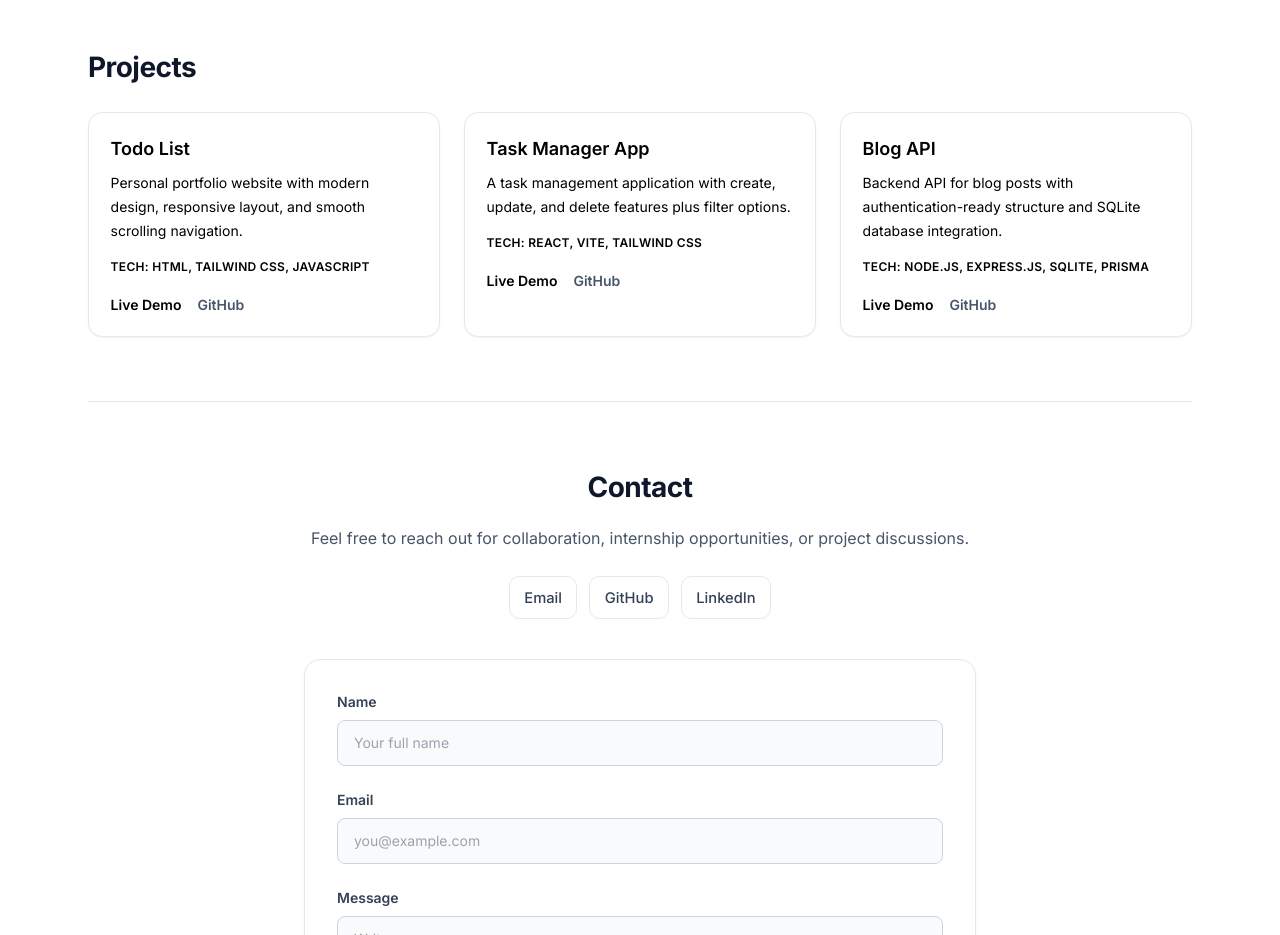
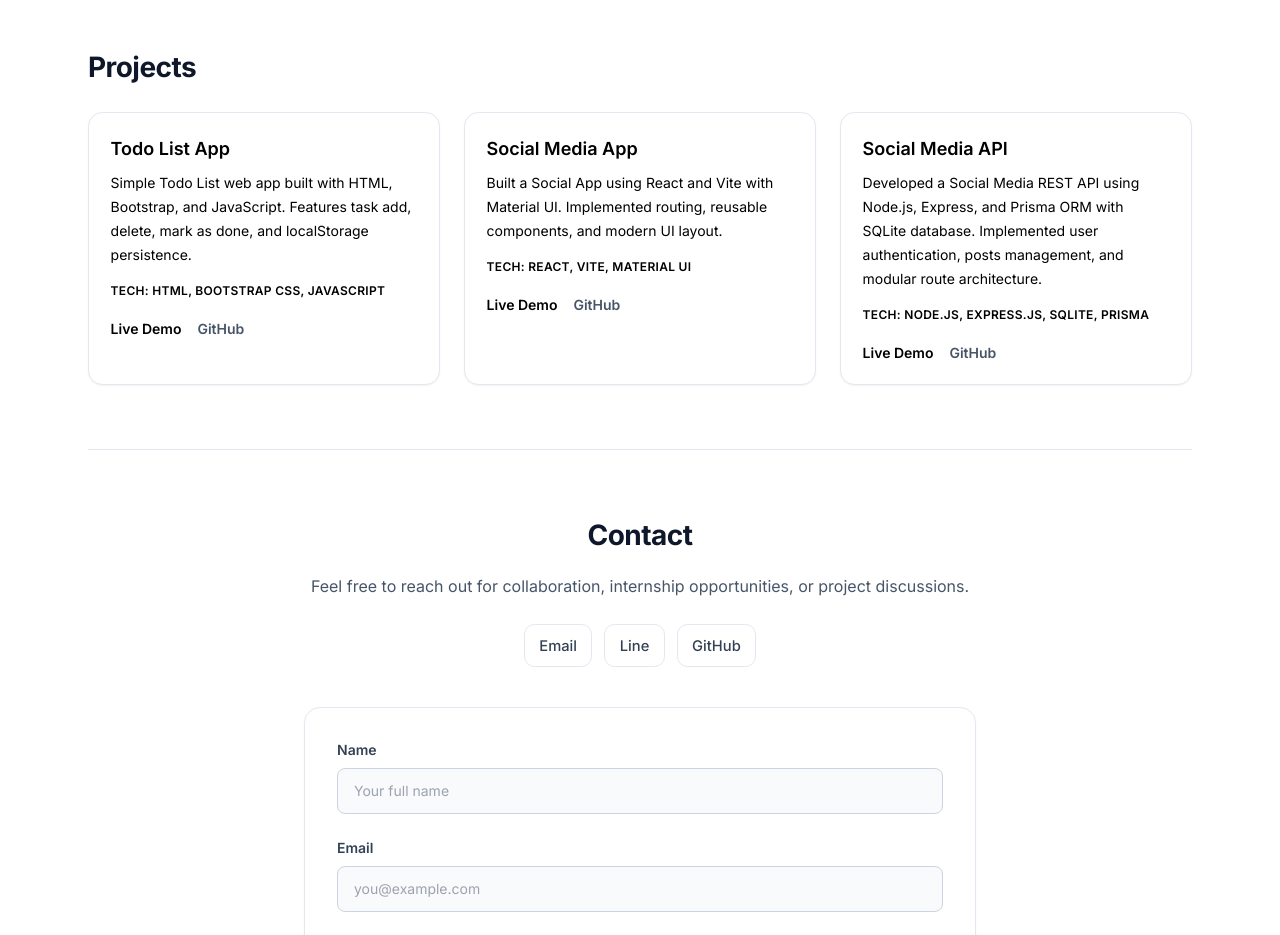
Before and after one commit to HtetNaingWynn/portfolio, a plain HTML site: page index.html in a window 1280 px wide. Shown: the part 1820-2755 px from the top of the page. Drawn offline with nearby package versions, Linux system fonts and the light colour scheme.

Commit message:
fourth commit

```diff
--- a/index.html
+++ b/index.html
@@ -1,15 +1,18 @@
 <!DOCTYPE html>
 <html lang="en">
+
 <head>
   <meta charset="UTF-8">
   <meta name="viewport" content="width=device-width, initial-scale=1.0">
   <title>Your Name | Junior Web Developer Portfolio</title>
-  <meta name="description" content="Portfolio of Your Name, a Junior Web Developer building modern web applications with JavaScript, React, Node.js, and Next.js.">
+  <meta name="description"
+    content="Portfolio of Your Name, a Junior Web Developer building modern web applications with JavaScript, React, Node.js, and Next.js.">
   <meta name="robots" content="index, follow">
   <meta name="author" content="Your Name">
   <meta name="theme-color" content="#4338CA">
   <meta property="og:title" content="Your Name | Junior Web Developer Portfolio">
-  <meta property="og:description" content="Explore projects, skills, and contact details of Your Name, a Junior Web Developer.">
+  <meta property="og:description"
+    content="Explore projects, skills, and contact details of Your Name, a Junior Web Developer.">
   <meta property="og:type" content="website">
   <meta property="og:url" content="https://your-domain.com/">
   <meta property="og:image" content="https://your-domain.com/preview.png">
@@ -47,11 +50,13 @@
   <script src="https://cdn.tailwindcss.com"></script>
   <link rel="stylesheet" href="styles/style.css">
 </head>
+
 <body class="bg-surface text-text-main antialiased">
   <header class="sticky top-0 z-50 border-b border-slate-200/80 bg-white/90 backdrop-blur">
     <nav aria-label="Primary navigation" class="mx-auto flex max-w-6xl items-center justify-between px-4 py-4 md:px-6">
       <a href="#hero" class="text-xl font-bold tracking-tight">Htet Naing Wynn</a>
-      <button id="menu-toggle" aria-label="Toggle mobile menu" class="md:hidden rounded-lg border border-slate-300 px-3 py-1.5 text-sm font-medium hover:bg-slate-50">
+      <button id="menu-toggle" aria-label="Toggle mobile menu"
+        class="md:hidden rounded-lg border border-slate-300 px-3 py-1.5 text-sm font-medium hover:bg-slate-50">
         Menu
       </button>
       <ul id="menu" class="hidden items-center gap-7 text-sm font-medium text-text-soft md:flex">
@@ -76,7 +81,8 @@
   <main class="mx-auto max-w-6xl px-4 md:px-6">
     <section id="hero" class="section text-center">
       <div class="hero-panel px-6 py-12 md:px-12 md:py-16">
-        <div class="mx-auto mb-6 flex h-20 w-20 items-center justify-center overflow-hidden rounded-full border border-white/80 bg-white/90 shadow-md ring-2 ring-primary-100">
+        <div
+          class="mx-auto mb-6 flex h-20 w-20 items-center justify-center overflow-hidden rounded-full border border-white/80 bg-white/90 shadow-md ring-2 ring-primary-100">
           <img class="mt-3" src="images/profile.jpg" alt="Htet Naing Wynn">
         </div>
         <h1 class="text-4xl font-extrabold tracking-tight md:text-5xl">Htet Naing Wynn</h1>
@@ -170,42 +176,51 @@
       <h2 class="section-title">Projects</h2>
       <div class="mt-6 grid gap-6 sm:grid-cols-2 lg:grid-cols-3">
         <article class="card transition duration-300 hover:-translate-y-1 hover:shadow-md">
-          <h3 class="text-lg font-semibold text-text-main">Todo List</h3>
+          <h3 class="text-lg font-semibold text-text-main">Todo List App</h3>
           <p class="mt-2 text-sm leading-6 text-text-soft">
-            Personal portfolio website with modern design, responsive layout, and smooth scrolling navigation.
+            Simple Todo List web app built with HTML, Bootstrap, and JavaScript. Features task add, delete, mark as
+            done, and localStorage persistence.
           </p>
           <p class="mt-4 text-xs font-semibold uppercase tracking-wide text-primary-600">
-            Tech: HTML, Tailwind CSS, JavaScript
+            Tech: HTML, Bootstrap CSS, JavaScript
           </p>
           <div class="mt-5 flex items-center gap-4">
-            <a href="https://vanilla-javascript-drab.vercel.app/" target="_blank" rel="noopener noreferrer" class="text-sm font-semibold text-primary-600 hover:text-primary-700">Live Demo</a>
-            <a href="https://github.com/HtetNaingWynn/vanilla_javascript.git" target="_blank" rel="noopener noreferrer" class="text-sm font-semibold text-slate-600 hover:text-slate-800">GitHub</a>
+            <a href="https://vanilla-javascript-drab.vercel.app/" target="_blank" rel="noopener noreferrer"
+              class="text-sm font-semibold text-primary-600 hover:text-primary-700">Live Demo</a>
+            <a href="https://github.com/HtetNaingWynn/vanilla_javascript.git" target="_blank" rel="noopener noreferrer"
+              class="text-sm font-semibold text-slate-600 hover:text-slate-800">GitHub</a>
           </div>
         </article>
         <article class="card transition duration-300 hover:-translate-y-1 hover:shadow-md">
-          <h3 class="text-lg font-semibold text-text-main">Task Manager App</h3>
+          <h3 class="text-lg font-semibold text-text-main">Social Media App</h3>
           <p class="mt-2 text-sm leading-6 text-text-soft">
-            A task management application with create, update, and delete features plus filter options.
+            Built a Social App using React and Vite with Material UI. Implemented routing, reusable components, and
+            modern UI layout.
           </p>
           <p class="mt-4 text-xs font-semibold uppercase tracking-wide text-primary-600">
-            Tech: React, Vite, Tailwind CSS
+            Tech: React, Vite, Material UI
           </p>
           <div class="mt-5 flex items-center gap-4">
-            <a href="https://example.com/task-manager-demo" target="_blank" rel="noopener noreferrer" class="text-sm font-semibold text-primary-600 hover:text-primary-700">Live Demo</a>
-            <a href="https://github.com/yourname/task-manager-app" target="_blank" rel="noopener noreferrer" class="text-sm font-semibold text-slate-600 hover:text-slate-800">GitHub</a>
+            <a href="https://social-app-one-tan.vercel.app/" target="_blank" rel="noopener noreferrer"
+              class="text-sm font-semibold text-primary-600 hover:text-primary-700">Live Demo</a>
+            <a href="https://github.com/HtetNaingWynn/social-app.git" target="_blank" rel="noopener noreferrer"
+              class="text-sm font-semibold text-slate-600 hover:text-slate-800">GitHub</a>
           </div>
         </article>
         <article class="card transition duration-300 hover:-translate-y-1 hover:shadow-md">
-          <h3 class="text-lg font-semibold text-text-main">Blog API</h3>
+          <h3 class="text-lg font-semibold text-text-main">Social Media API</h3>
           <p class="mt-2 text-sm leading-6 text-text-soft">
-            Backend API for blog posts with authentication-ready structure and SQLite database integration.
+            Developed a Social Media REST API using Node.js, Express, and Prisma ORM with SQLite database. Implemented
+            user authentication, posts management, and modular route architecture.
           </p>
           <p class="mt-4 text-xs font-semibold uppercase tracking-wide text-primary-600">
             Tech: Node.js, Express.js, SQLite, Prisma
           </p>
           <div class="mt-5 flex items-center gap-4">
-            <a href="https://example.com/blog-api-demo" target="_blank" rel="noopener noreferrer" class="text-sm font-semibold text-primary-600 hover:text-primary-700">Live Demo</a>
-            <a href="https://github.com/yourname/blog-api" target="_blank" rel="noopener noreferrer" class="text-sm font-semibold text-slate-600 hover:text-slate-800">GitHub</a>
+            <a href="https://example.com/blog-api-demo" target="_blank" rel="noopener noreferrer"
+              class="text-sm font-semibold text-primary-600 hover:text-primary-700">Live Demo</a>
+            <a href="https://github.com/HtetNaingWynn/social-api.git" target="_blank" rel="noopener noreferrer"
+              class="text-sm font-semibold text-slate-600 hover:text-slate-800">GitHub</a>
           </div>
         </article>
       </div>
@@ -219,28 +234,27 @@
         </p>
         <div class="mt-6 flex flex-wrap items-center justify-center gap-3 text-sm">
           <a href="mailto:htetnaingwinn1@gmail.com" class="chip">Email</a>
+          <a href="https://line.me/ti/p/tCIgozCT0S" target="_blank" rel="noopener noreferrer" class="chip">Line</a>
           <a href="https://github.com/HtetNaingWynn" target="_blank" rel="noopener noreferrer" class="chip">GitHub</a>
-          <a href="https://linkedin.com/in/yourname" target="_blank" rel="noopener noreferrer" class="chip">LinkedIn</a>
         </div>
       </div>
 
-      <form id="contact-form" action="https://formsubmit.co/htetnaingwinn1@gmail.com" method="POST" novalidate class="mx-auto mt-10 max-w-2xl rounded-2xl border border-slate-200 bg-white p-6 text-left shadow-sm md:p-8">
+      <form id="contact-form" action="https://formsubmit.co/htetnaingwinn1@gmail.com" method="POST" novalidate
+        class="mx-auto mt-10 max-w-2xl rounded-2xl border border-slate-200 bg-white p-6 text-left shadow-sm md:p-8">
         <input type="hidden" name="_subject" value="Portfolio contact form">
         <input type="hidden" name="_captcha" value="false">
         <input type="hidden" id="form-next" name="_next" value="">
         <div class="grid gap-5">
           <div>
             <label for="name" class="mb-2 block text-sm font-semibold text-slate-700">Name</label>
-            <input id="name" name="name" type="text" placeholder="Your full name"
-              autocomplete="name"
+            <input id="name" name="name" type="text" placeholder="Your full name" autocomplete="name"
               class="w-full rounded-lg border border-slate-300 bg-slate-50 px-4 py-3 text-sm text-slate-800 outline-none transition focus:border-primary-500 focus:bg-white focus:ring-2 focus:ring-primary-100">
             <p id="name-error" class="mt-1 text-xs text-red-600"></p>
           </div>
 
           <div>
             <label for="email" class="mb-2 block text-sm font-semibold text-slate-700">Email</label>
-            <input id="email" name="email" type="email" placeholder="you@example.com"
-              autocomplete="email"
+            <input id="email" name="email" type="email" placeholder="you@example.com" autocomplete="email"
               class="w-full rounded-lg border border-slate-300 bg-slate-50 px-4 py-3 text-sm text-slate-800 outline-none transition focus:border-primary-500 focus:bg-white focus:ring-2 focus:ring-primary-100">
             <p id="email-error" class="mt-1 text-xs text-red-600"></p>
           </div>
@@ -270,4 +284,5 @@
 
   <script src="scripts/main.js" defer></script>
 </body>
+
 </html>
```
